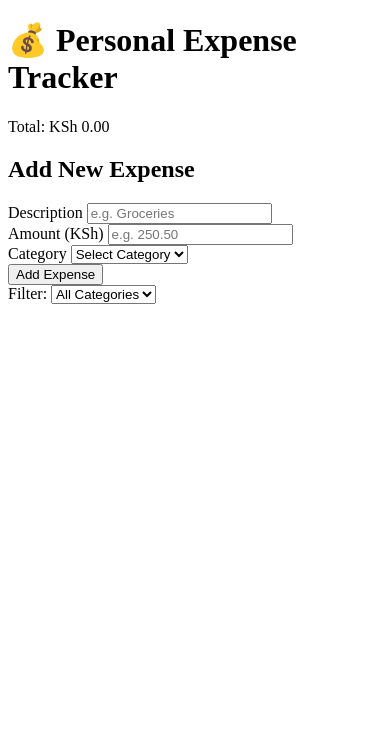
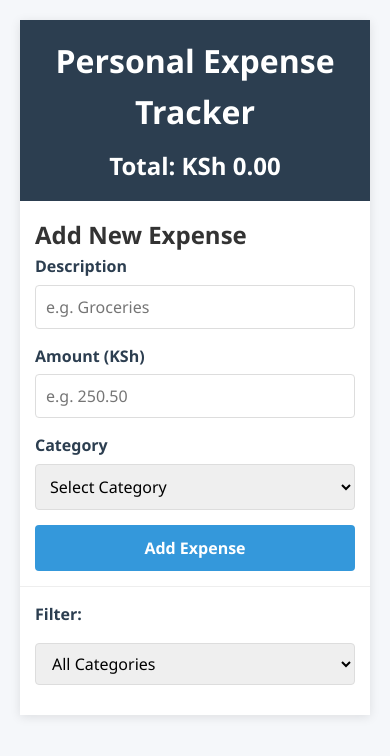
Before and after one commit to MarvinKe1/phase-1-project, a plain HTML site: page index.html in a window 390 px wide. Drawn offline with Linux system fonts and the light colour scheme.

Commit message:
updated css

```diff
--- a/index.html
+++ b/index.html
@@ -4,12 +4,12 @@
     <meta charset="UTF-8">
     <meta name="viewport" content="width=device-width, initial-scale=1.0">
     <title>Personal Expense Tracker</title>
-
+    <link rel="stylesheet" href="style.css">
 </head>
 <body>
     <div class="container">
         <header>
-            <h1>💰 Personal Expense Tracker</h1>
+            <h1> Personal Expense Tracker</h1>
             <div class="total-display">
                 Total: KSh <span id="total-amount">0.00</span>
             </div>
--- a/style.css
+++ b/style.css
@@ -0,0 +1,172 @@
+:root {
+    --primary: #2c3e50;
+    --secondary: #3498db;
+    --accent: #e74c3c;
+    --light: #ecf0f1;
+    --dark: #2c3e50;
+}
+
+* {
+    margin: 0;
+    padding: 0;
+    box-sizing: border-box;
+    font-family: 'Segoe UI', Tahoma, Geneva, Verdana, sans-serif;
+}
+
+body {
+    background-color: #f5f7fa;
+    color: #333;
+    line-height: 1.6;
+    padding: 20px;
+}
+
+.container {
+    max-width: 800px;
+    margin: 0 auto;
+    background: white;
+    border-radius: 8px;
+    box-shadow: 0 2px 10px rgba(0, 0, 0, 0.1);
+    overflow: hidden;
+}
+
+header {
+    background-color: var(--primary);
+    color: white;
+    padding: 20px;
+    text-align: center;
+}
+
+.total-display {
+    font-size: 1.5rem;
+    margin-top: 10px;
+    font-weight: bold;
+}
+
+.form-section {
+    padding: 20px;
+    border-bottom: 1px solid #eee;
+}
+
+.form-group {
+    margin-bottom: 15px;
+}
+
+label {
+    display: block;
+    margin-bottom: 5px;
+    font-weight: 600;
+    color: var(--dark);
+}
+
+input, select {
+    width: 100%;
+    padding: 10px;
+    border: 1px solid #ddd;
+    border-radius: 4px;
+    font-size: 16px;
+}
+
+button {
+    background-color: var(--secondary);
+    color: white;
+    border: none;
+    padding: 12px 20px;
+    border-radius: 4px;
+    cursor: pointer;
+    font-size: 16px;
+    font-weight: bold;
+    transition: background-color 0.3s;
+    width: 100%;
+}
+
+button:hover {
+    background-color: #2980b9;
+}
+
+.transactions-section {
+    padding: 20px;
+}
+
+.filter-controls {
+    margin-bottom: 15px;
+    display: flex;
+    align-items: center;
+    gap: 10px;
+}
+
+#filter-category {
+    padding: 8px 12px;
+}
+
+#transactions-list {
+    display: flex;
+    flex-direction: column;
+    gap: 10px;
+}
+
+.transaction {
+    display: flex;
+    justify-content: space-between;
+    align-items: center;
+    padding: 15px;
+    background-color: var(--light);
+    border-radius: 4px;
+    border-left: 4px solid var(--secondary);
+}
+
+.transaction-info {
+    flex: 1;
+}
+
+.description {
+    font-weight: 600;
+    display: block;
+    margin-bottom: 5px;
+}
+
+.category {
+    font-size: 0.8rem;
+    color: #7f8c8d;
+    background-color: #e0e0e0;
+    padding: 2px 8px;
+    border-radius: 10px;
+    display: inline-block;
+}
+
+.transaction-amount {
+    font-weight: bold;
+    color: var(--dark);
+}
+
+.delete-btn {
+    background: none;
+    border: none;
+    color: var(--accent);
+    font-size: 1.3rem;
+    cursor: pointer;
+    margin-left: 15px;
+    transition: transform 0.2s;
+}
+
+.delete-btn:hover {
+    transform: scale(1.2);
+}
+
+@media (max-width: 600px) {
+    .container {
+        border-radius: 0;
+    }
+
+    header {
+        padding: 15px;
+    }
+
+    .form-section, .transactions-section {
+        padding: 15px;
+    }
+
+    .filter-controls {
+        flex-direction: column;
+        align-items: flex-start;
+    }
+}
```
